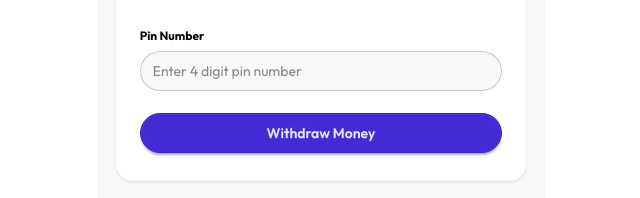
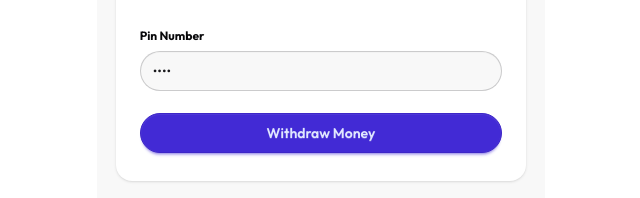
Before and after one commit to Likhon-25/Payoo-Mobile-Bank, a plain HTML site: page home.html in a window 1280 px wide. Shown: the part 757-955 px from the top of the page, 319-959 px from the left. Drawn offline with nearby package versions, Linux system fonts and the light colour scheme.

Commit message:
Add value of PIN

```diff
--- a/home.html
+++ b/home.html
@@ -106,7 +106,7 @@
 
                         <label class="label text-neutral font-bold">Pin Number</label>
                         <input id="add-money-pin" type="password" class="input rounded-full bg-base-200 w-full"
-                            placeholder="Enter 4 digit pin number" />
+                            placeholder="Enter 4 digit pin number" value="2524" />
 
                         <button id="add-money-btn" class="btn btn-primary mt-4 rounded-full">Add Money</button>
                     </fieldset>
@@ -132,7 +132,7 @@
                         <br>
                         <label class="label text-neutral font-bold">Pin Number</label>
                         <input id="cashout-pin" type="password" class="input rounded-full bg-base-200 w-full"
-                            placeholder="Enter 4 digit pin number" />
+                            placeholder="Enter 4 digit pin number" value="2524" />
 
                         <button id="cashout-btn" class="btn btn-primary mt-4 rounded-full">Withdraw Money</button>
                     </fieldset>
```
Also changed, not shown: index.html (+1 -1 lines), script/login.js (+3 -4 lines).
